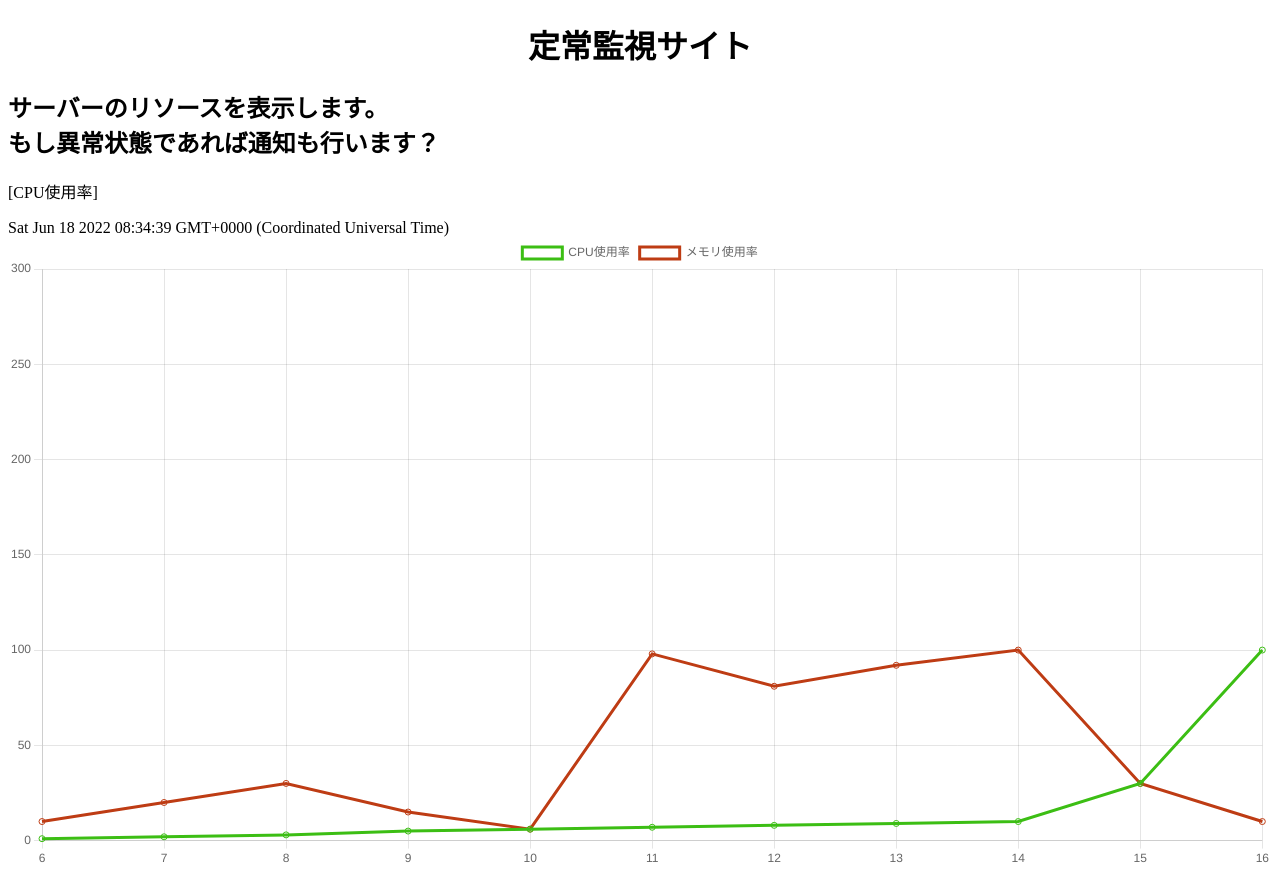
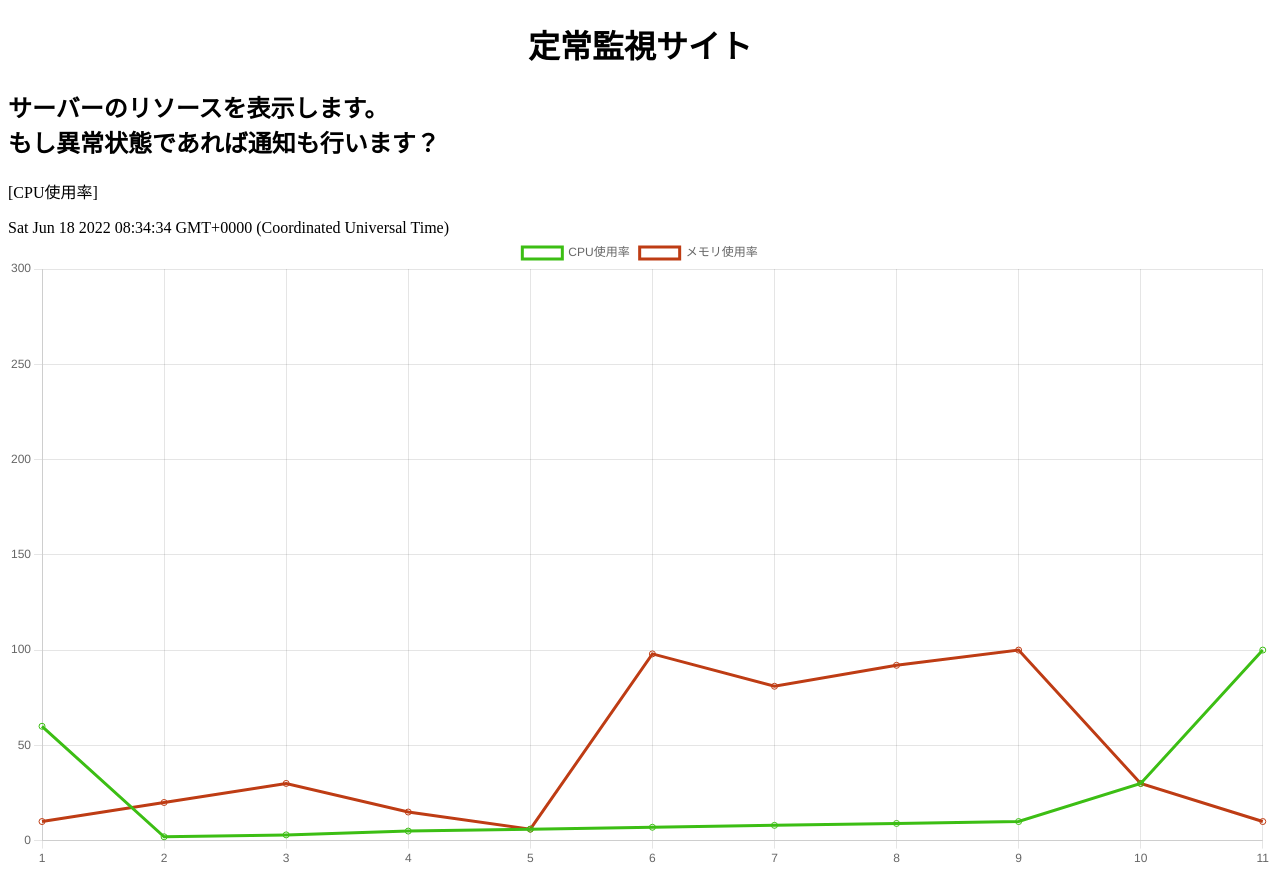
Before and after one commit to Elsammit/ResourceViewerApp, a React (Create React App) app: page / in a window 1280 px wide. Built offline with nearby package versions, Linux system fonts and the light colour scheme; no server answers.

Commit message:
変数をstateに変更

```diff
--- a/src/App.js
+++ b/src/App.js
@@ -6,13 +6,15 @@ import React from "react";
 const ReactDOM = require("react-dom");
 
 let labels = [1, 2, 3, 4, 5, 6, 7, 8, 9, 10, 11];
-let datas = [1, 2, 3, 5, 6, 7, 8, 9, 10, 30, 100, 200, 300];
+// let datas = [1, 2, 3, 5, 6, 7, 8, 9, 10, 30, 100, 200, 300];
 
 class WriteGraph extends React.Component {
   constructor(props) {
     super(props);
     this.state = {
-      now: new Date()
+      now: new Date(),
+      cpuUsage: new Array(),
+      memUsage: new Array()
     };
   }
 
@@ -22,13 +24,13 @@ class WriteGraph extends React.Component {
       datasets: [
         {
           label: "CPU使用率",
-          data: datas,
+          data: this.state.cpuUsage,
           borderColor: "rgba(60, 190, 20, 1)",
           backgroundColor: "rgba(0,0,0,0)"
         },
         {
           label: "メモリ使用率",
-          data: [10, 20, 30, 15, 6, 98, 81, 92, 100, 30, 10, 2, 3],
+          data: this.state.memUsage,
           borderColor: "rgba(190, 60, 20, 1)",
           backgroundColor: "rgba(0,0,0,0)"
         }
@@ -37,17 +39,20 @@ class WriteGraph extends React.Component {
     return data;
   };
 
-  componentWillMount() {
-    let test = this.state.labels;
-    // test[0]++;
+  async componentWillMount() {
+    this.setState({
+      cpuUsage: [60, 2, 3, 5, 6, 7, 8, 9, 10, 30, 100, 200, 300],
+      memUsage: [10, 20, 30, 15, 6, 98, 81, 92, 100, 30, 10, 2, 3]
+    });
+
+    await fetch("https://www.google.com/", {
+      method: "GET"
+    }).then((res) => console.log(res));
 
     setInterval(() => {
       console.log("count");
       for (let i = 0; i < labels.length; i++) {
         labels[i] += 1;
-        //getData.datasets[0].data[i] += 1;
-
-        //datas[i] += 10;
       }
       this.setState({
         now: new Date()
```
